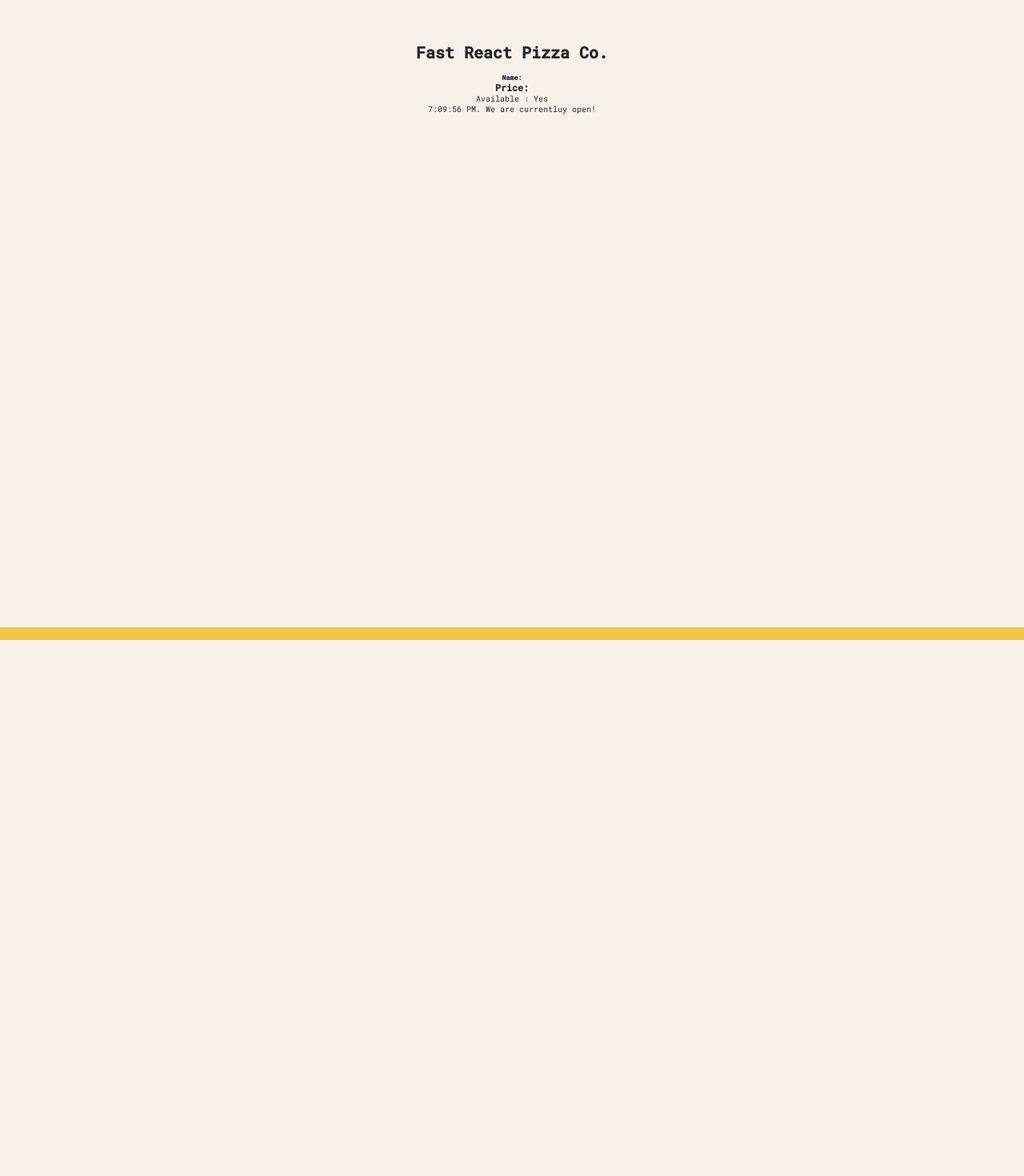
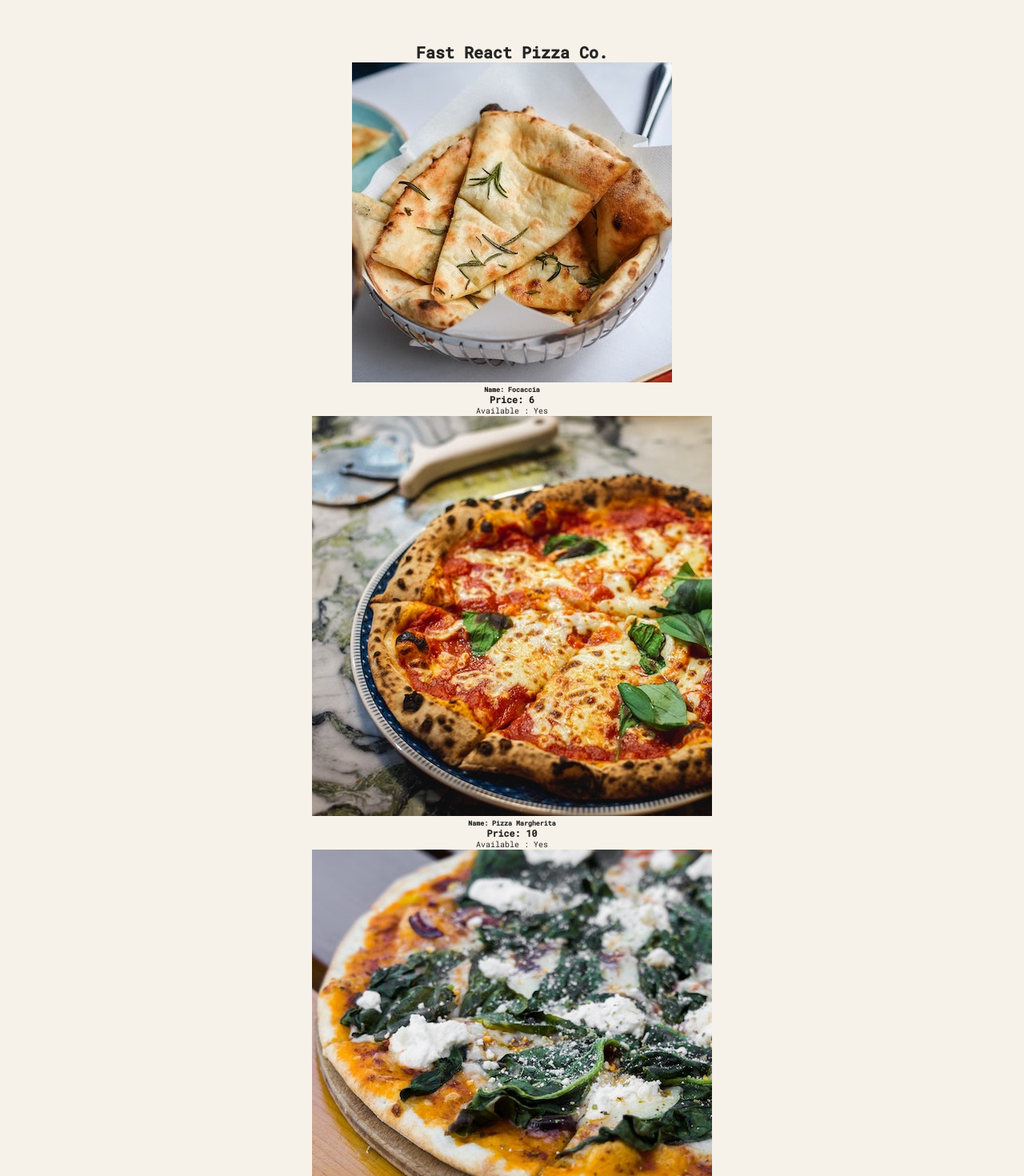
Before and after one commit to SelvakumarBoominathan/Pizza_Menu, a React (Vite) app: page / in a window 1280 px wide. Shown: the top 1470 px of the page at 80% size. Before the commit the page ends 800 px from the top, so only its background shows below. Built offline with nearby package versions, Linux system fonts and the light colour scheme.

Commit message:
rendering components done

```diff
--- a/src/App.jsx
+++ b/src/App.jsx
@@ -10,10 +10,56 @@ function App() {
   return (
     <>
       <Header />
-      <Menu />
+      <Menu pizzas={pizzaData} />
       <Footer />
     </>
   )
 }
 
-export default App
+export default App;
+
+
+const pizzaData = [
+  {
+    name: "Focaccia",
+    ingredients: "Bread with italian olive oil and rosemary",
+    price: 6,
+    photoName: "pizzas/focaccia.jpg",
+    soldOut: false,
+  },
+  {
+    name: "Pizza Margherita",
+    ingredients: "Tomato and mozarella",
+    price: 10,
+    photoName: "pizzas/margherita.jpg",
+    soldOut: false,
+  },
+  {
+    name: "Pizza Spinaci",
+    ingredients: "Tomato, mozarella, spinach, and ricotta cheese",
+    price: 12,
+    photoName: "pizzas/spinaci.jpg",
+    soldOut: false,
+  },
+  {
+    name: "Pizza Funghi",
+    ingredients: "Tomato, mozarella, mushrooms, and onion",
+    price: 12,
+    photoName: "pizzas/funghi.jpg",
+    soldOut: false,
+  },
+  {
+    name: "Pizza Salamino",
+    ingredients: "Tomato, mozarella, and pepperoni",
+    price: 15,
+    photoName: "pizzas/salamino.jpg",
+    soldOut: true,
+  },
+  {
+    name: "Pizza Prosciutto",
+    ingredients: "Tomato, mozarella, ham, aragula, and burrata cheese",
+    price: 18,
+    photoName: "pizzas/prosciutto.jpg",
+    soldOut: false,
+  },
+];
--- a/src/components/Menu.jsx
+++ b/src/components/Menu.jsx
@@ -1,13 +1,16 @@
 import React from 'react';
-import Data from 'data.js';
 
-const Menu = (props) => {
+const Menu = ({ pizzas }) => {
   return (
     <div>
-      <img src={props.photoName} alt={props.name} />
-      <h5>Name: {props.name}</h5>
-      <h3>Price: {props.price}</h3>
-      <p>Available : {props.soldOut ? "No" : "Yes"}</p>
+      {pizzas.map((pizza, index) => (
+        <div key={index}>
+          <img src={pizza.photoName} alt={pizza.name} />
+          <h5>Name: {pizza.name}</h5>
+          <h3>Price: {pizza.price}</h3>
+          <p>Available : {pizza.soldOut ? "No" : "Yes"}</p>
+        </div>
+      ))}
     </div>
   )
 }
--- a/src/data.js
+++ /dev/null
@@ -1,44 +0,0 @@
-const pizzaData = [
-  {
-    name: "Focaccia",
-    ingredients: "Bread with italian olive oil and rosemary",
-    price: 6,
-    photoName: "pizzas/focaccia.jpg",
-    soldOut: false,
-  },
-  {
-    name: "Pizza Margherita",
-    ingredients: "Tomato and mozarella",
-    price: 10,
-    photoName: "pizzas/margherita.jpg",
-    soldOut: false,
-  },
-  {
-    name: "Pizza Spinaci",
-    ingredients: "Tomato, mozarella, spinach, and ricotta cheese",
-    price: 12,
-    photoName: "pizzas/spinaci.jpg",
-    soldOut: false,
-  },
-  {
-    name: "Pizza Funghi",
-    ingredients: "Tomato, mozarella, mushrooms, and onion",
-    price: 12,
-    photoName: "pizzas/funghi.jpg",
-    soldOut: false,
-  },
-  {
-    name: "Pizza Salamino",
-    ingredients: "Tomato, mozarella, and pepperoni",
-    price: 15,
-    photoName: "pizzas/salamino.jpg",
-    soldOut: true,
-  },
-  {
-    name: "Pizza Prosciutto",
-    ingredients: "Tomato, mozarella, ham, aragula, and burrata cheese",
-    price: 18,
-    photoName: "pizzas/prosciutto.jpg",
-    soldOut: false,
-  },
-];
```
